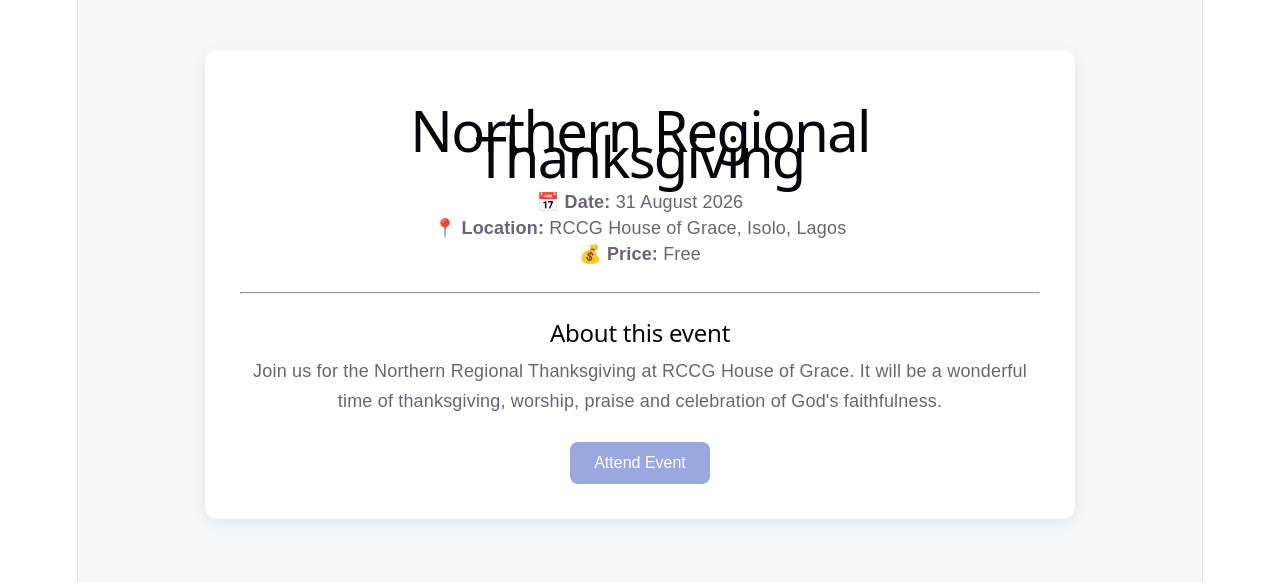
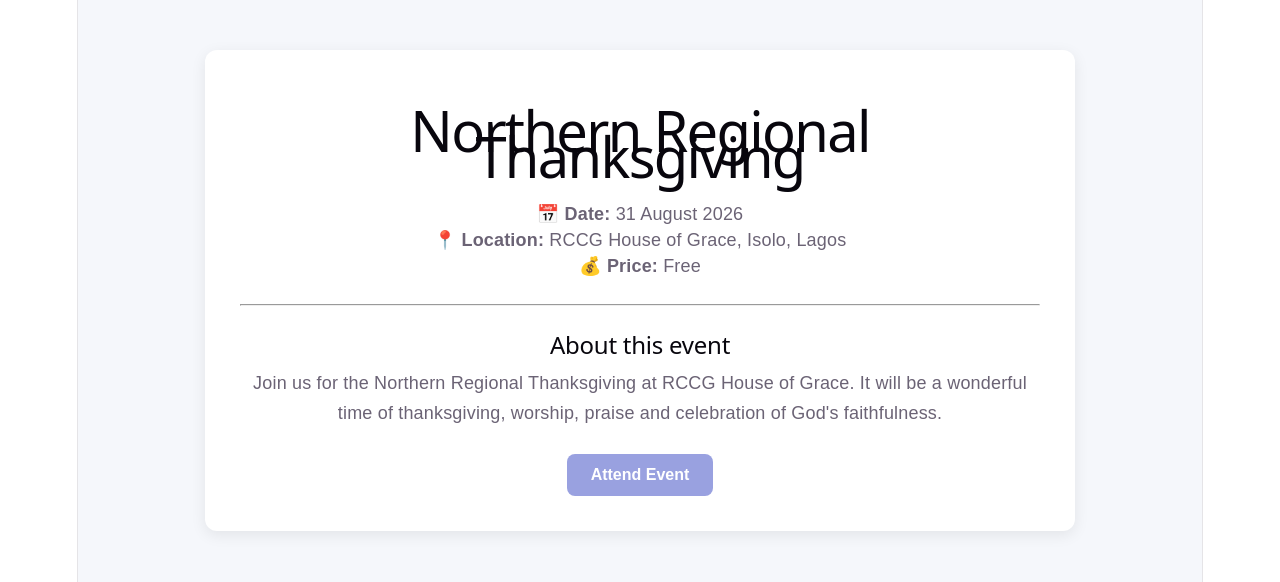
Before and after one commit to Sandradanny/Event-ticketing-platform-project-, a React (Vite) app in the folder eventhub-frontend/: page /event/1 in a window 1280 px wide. Shown: the top 582 px of the page. Built offline with nearby package versions, Linux system fonts and the light colour scheme.

Commit message:
Add homepage components and project structure

```diff
--- a/eventhub-frontend/src/pages/EventDetail.jsx
+++ b/eventhub-frontend/src/pages/EventDetail.jsx
@@ -3,7 +3,7 @@
 
 export default function EventDetail() {
   const { id } = useParams();
-  const { navigate } = useNavigate();
+  const navigate = useNavigate();
 
   const event = events.find(
     (event) => String(event.id) === String(id)
@@ -44,9 +44,7 @@
           boxShadow: "0 4px 15px rgba(0, 0, 0, 0.08)",
         }}
       >
-        <h1 style={{ marginBottom: "20px" }}>
-          {event.title}
-        </h1>
+        <h1>{event.title}</h1>
 
         <p>
           📅 <strong>Date:</strong> {event.date}
@@ -65,21 +63,22 @@
         <h2>About this event</h2>
 
         <p style={{ lineHeight: "1.7" }}>
-          {event.description ||
-            "More information about this event will be available soon."}
+          {event.description}
         </p>
 
         <button
-        onClick={() => navigate("/login")}
+          type="button"
+          onClick={() => navigate("/login")}
           style={{
             marginTop: "25px",
             padding: "12px 24px",
-            background: "#99a9e0",
+            backgroundColor: "#99a1e0",
             color: "white",
             border: "none",
             borderRadius: "8px",
             cursor: "pointer",
             fontSize: "16px",
+            fontWeight: "bold",
           }}
         >
           Attend Event
```
